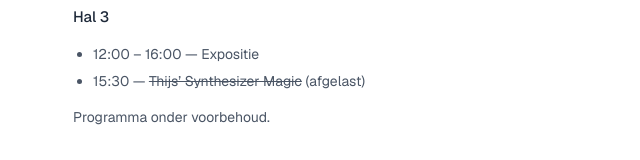
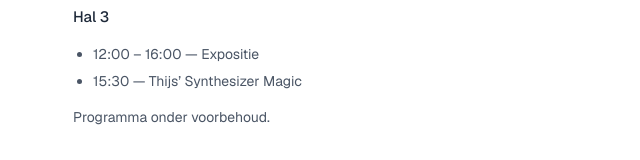
Before and after one commit to 0x80/de-kersenboomgaard, an Astro site: page /exposities/15-jaar in a window 1280 px wide. Shown: the part 1382-1542 px from the top of the page, without its empty margins (15-655 px from the left). Built offline with nearby package versions, Linux system fonts and the light colour scheme; Astro itself is replaced by a stand-in of ours; some packages are replaced by stand-ins of ours.

Commit message:
Revert "Mark Thijs' Synthesizer Magic as cancelled in program (#14)"
This reverts commit 4a1ea7cc2d92a354412e350e06d13a5221b0799f.

```diff
--- a/content/expositions/15-jaar/15-jaar.md
+++ b/content/expositions/15-jaar/15-jaar.md
@@ -57,6 +57,6 @@ In 2026 bestaan de Ateliers Kersenboomgaard 15 jaar en dat gaan we groots vieren
 ### Hal 3
 
 - 12:00 – 16:00 — Expositie
-- 15:30 — ~~Thijs' Synthesizer Magic~~ (afgelast)
+- 15:30 — Thijs' Synthesizer Magic
 
 Programma onder voorbehoud.
```
